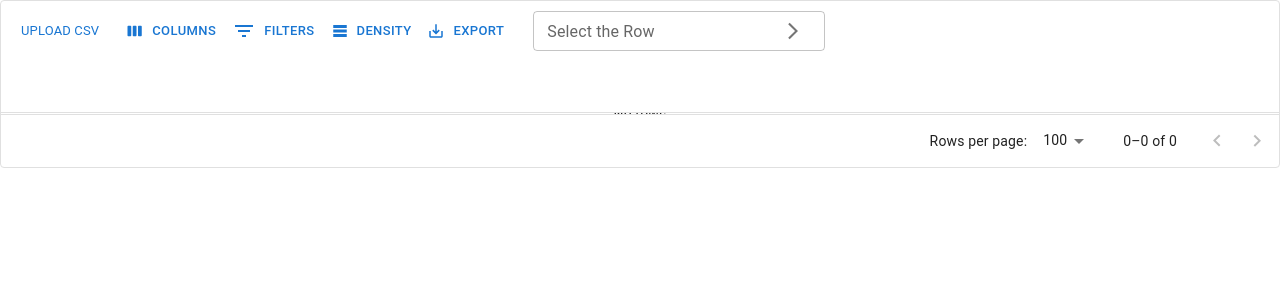
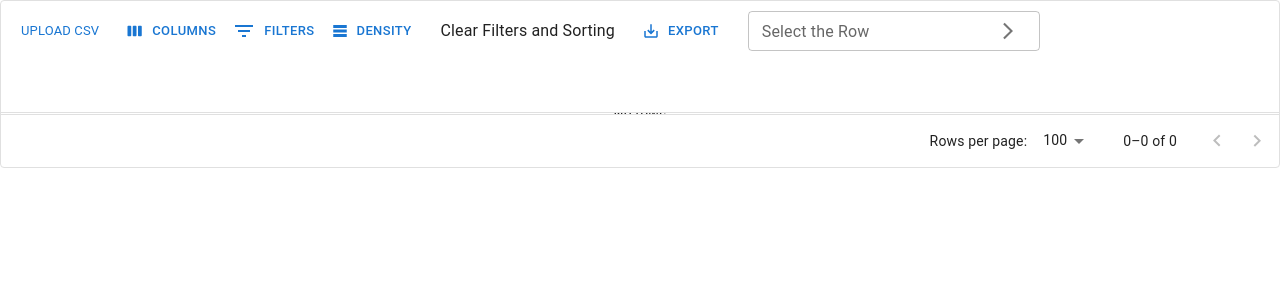
Before and after one commit to KKbeckang/csv2xml, a React (Create React App) app: page / in a window 1280 px wide. Shown: the top 300 px of the page. Built offline with nearby package versions, Linux system fonts and the light colour scheme.

Commit message:
Fixed a bug and Create Clear Button

```diff
--- /dev/null
+++ b/src/components/component.ClearAllButtonMenuItem.jsx
@@ -0,0 +1,26 @@
+import React from 'react';
+import PropTypes from "prop-types";
+import MenuItem from "@mui/material/MenuItem";
+import { useGridApiContext } from "@mui/x-data-grid";
+
+function ClearAllButton(props) {
+    const apiRef = useGridApiContext();
+    const { hideMenu } = props;
+
+    const handleClick = () => {
+      // clear all filters
+      apiRef.current.setFilterModel({ items: [] });
+      // clear all sorts
+      apiRef.current.setSortModel([]);
+      hideMenu?.();
+    };
+
+    return <MenuItem onClick={handleClick}>Clear Filters and Sorting</MenuItem>;
+  }
+
+  ClearAllButton.propTypes = {
+    hideMenu: PropTypes.func,
+  };
+
+
+  export default ClearAllButton ;
--- a/src/components/component.DataGrid.jsx
+++ b/src/components/component.DataGrid.jsx
@@ -23,6 +23,7 @@ import "./component.DataGrid.css";
 import LinearProgress from "@mui/material/LinearProgress";
 import { InputAdornment, IconButton, Box } from "@mui/material";
 import ArrowForwardIcon from "@mui/icons-material/ArrowForwardIos";
+import ClearAllButtonMenuItem from "./component.ClearAllButtonMenuItem";
 
 const DataGridComponent = () => {
   // following code is for the hooks
@@ -150,7 +151,7 @@ const DataGridComponent = () => {
     // https://mui.com/x/react-data-grid/export/#csvexportoptions-api
     const url = URL.createObjectURL(blob);
 
-    const downloadLink = document.createElement("DownloadLink");
+    const downloadLink = document.createElement("a");
     downloadLink.href = url;
     downloadLink.download = filename;
     downloadLink.click();
@@ -234,6 +235,8 @@ const DataGridComponent = () => {
     hideMenu: PropTypes.func,
   };
 
+
+
   // These options are used to configure the behavior of the CSV and print exports from the DataGrid.
   // https://mui.com/x/react-data-grid/export/#csvexportoptions-api
   const csvOptions = { allColumns: true, allRows: true };
@@ -241,6 +244,7 @@ const DataGridComponent = () => {
 
   function CustomExportButton(props) {
     // Create my own CustomeExportButton with CSV, Print and XML
+    // https://mui.com/x/react-data-grid/export/#export-menu
     return (
       <GridToolbarExportContainer {...props}>
         <GridCsvExportMenuItem options={csvOptions} />
@@ -252,12 +256,14 @@ const DataGridComponent = () => {
 
   function CustomToolbar(props) {
     // Create my own CustomToolbar with CSV, Filter, Density and CustomExportButton
+    // https://mui.com/x/react-data-grid/components/
     return (
       <GridToolbarContainer {...props}>
         <UploadMenuItem />
         <GridToolbarColumnsButton />
         <GridToolbarFilterButton />
         <GridToolbarDensitySelector />
+        <ClearAllButtonMenuItem />
         <CustomExportButton />
         <SelectToRowMenuItem />
       </GridToolbarContainer>
```
